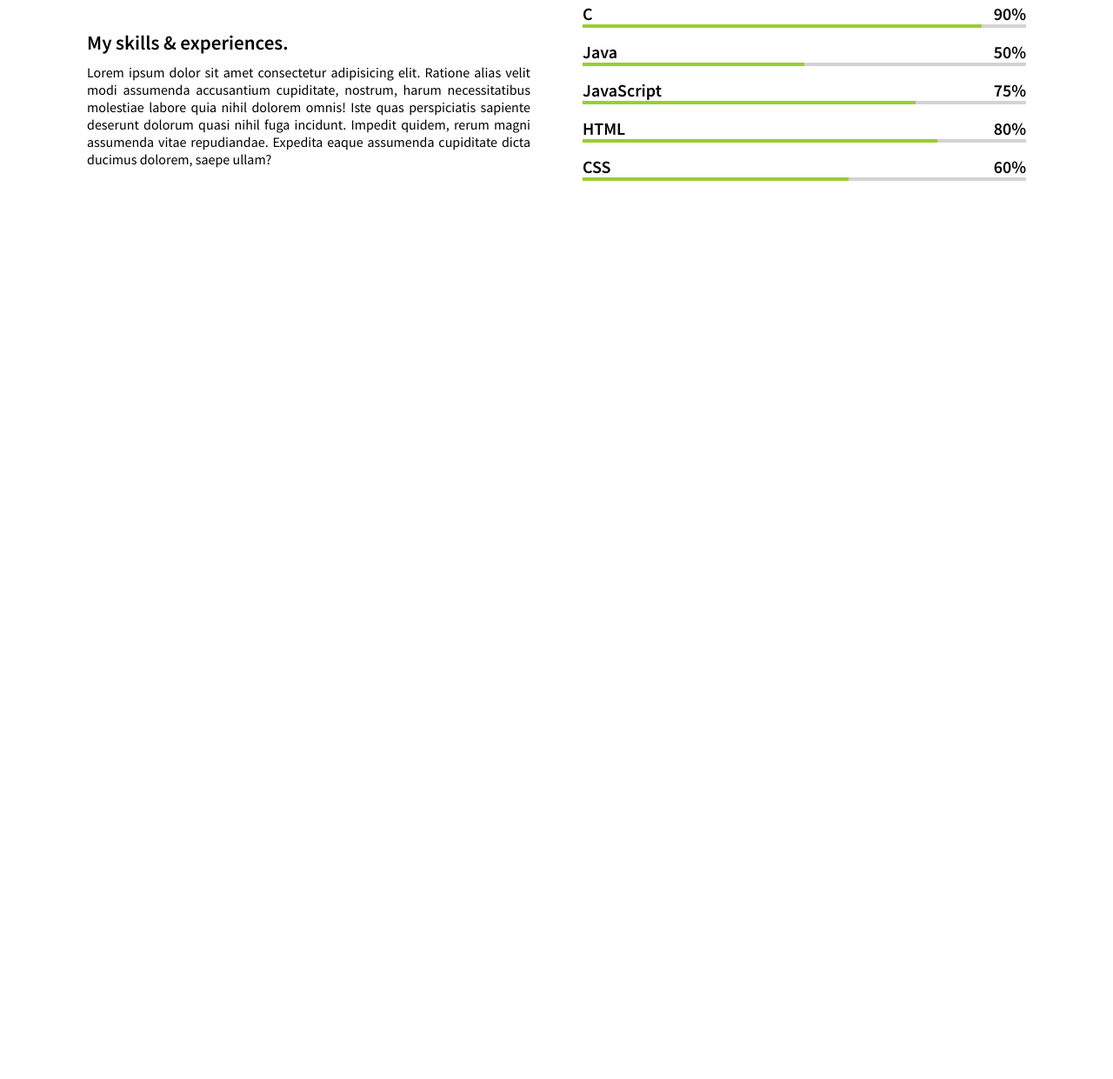
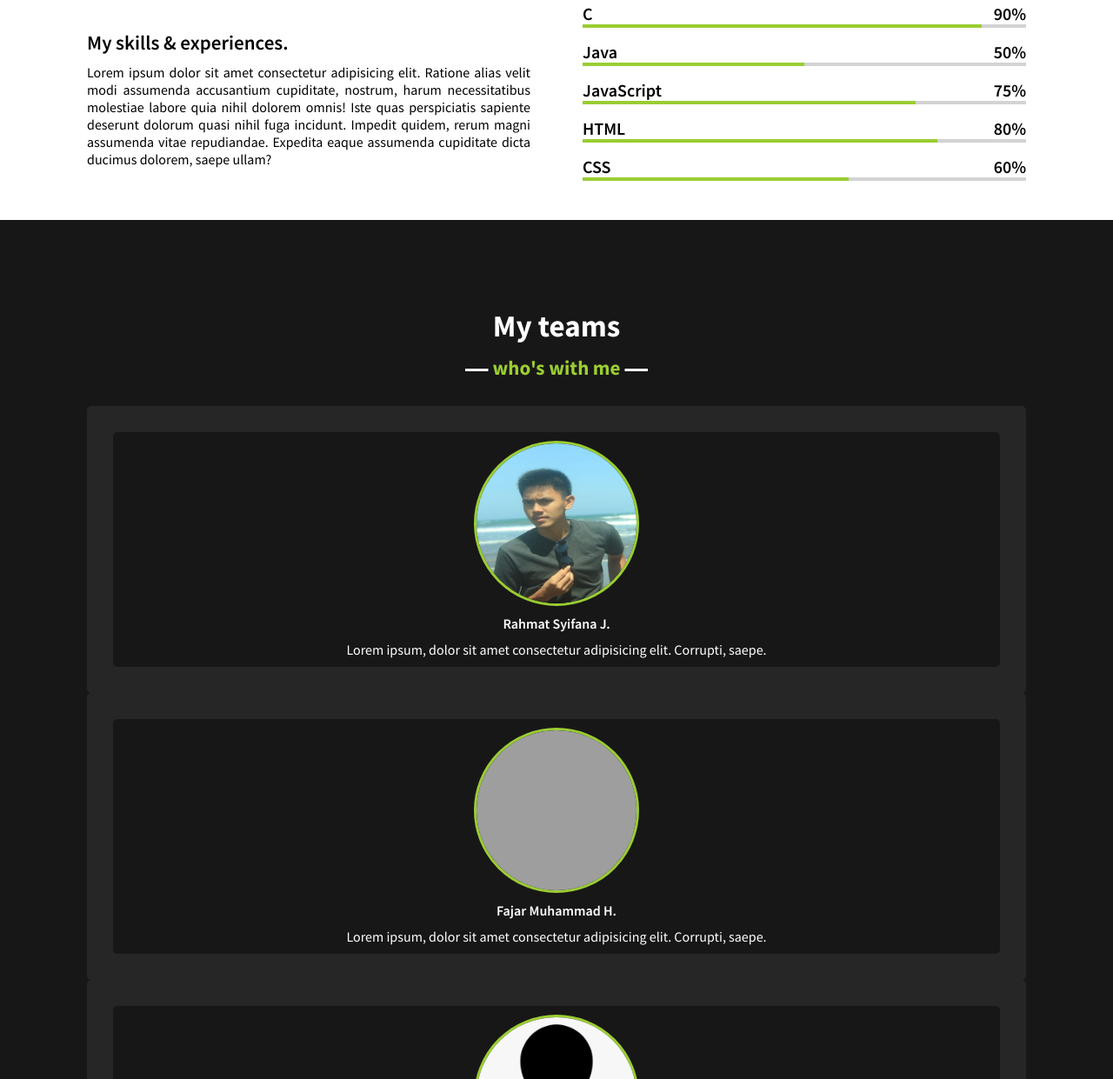
Before and after one commit to rahmatsyifana12/hci-project, a plain HTML site: page portfolio.html in a window 1280 px wide. Shown: the part 1559-2800 px from the top of the page at 87% size. Before the commit the page ends 1882 px from the top, so only its background shows below. Drawn offline with nearby package versions, Linux system fonts and the light colour scheme; grey boxes are pictures that could not be loaded; a web font is replaced by a local one.

Commit message:
updating portfolio

```diff
--- a/portfolio-style.css
+++ b/portfolio-style.css
@@ -14,7 +14,7 @@
     margin: auto;
 }
 
-.aboutme, .skills {
+.aboutme, .skills, .my-teams {
     font-family: 'Source Sans Pro', sans-serif;
 }
 
@@ -56,6 +56,7 @@
 
 .navbar .menu li a:hover {
     color: yellowgreen;
+    transition: color 0.4s ease;
 }
 
 .navbar.stay .menu li a:hover {
@@ -125,7 +126,7 @@
 /* about me styling */
 .aboutme {
     padding-top: 100px;
-    padding-bottom: 100px;
+    padding-bottom: 30px;
 }
 
 .title {
@@ -133,20 +134,32 @@
     font-family: 'Source Sans Pro', sans-serif;
     font-size: 35px;
     font-weight: 700;
-    margin-bottom: 60px;
-    padding-bottom: 10px;
+    margin-bottom: 40px;
+    padding-bottom: 30px;
     position: relative;
 }
 
 .title::before {
     content: "";
     position: absolute;
-    width: 190px;
+    width: 210px;
     left: 50%;
     height: 3px;
     background-color: #000000;
     transform: translateX(-50%);
     bottom: 0;
+}
+
+.title::after {
+    content: "who am i";
+    position: absolute;
+    bottom: -15px;
+    left: 50%;
+    font-size: 23px;
+    color: yellowgreen;
+    padding: 5px;
+    background-color: white;
+    transform: translateX(-50%);
 }
 
 .aboutme-content, .skills-content {
@@ -204,7 +217,8 @@
 /* skills styling */
 
 .skills {
-    padding-bottom: 100px;
+    padding-top: 70px;
+    padding-bottom: 30px;
 }
 
 .skills-content .left .top {
@@ -271,6 +285,79 @@
     width: 60%;
 }
 
+.skills .title::after {
+    content: "what can i do";
+}
+
+/* my teams styling */
+.my-teams {
+    padding-top: 100px;
+    padding-bottom: 30px;
+    background-color:rgb(24, 23, 23);
+    color: white;
+}
+
+.my-teams .title::before {
+    background-color: white;
+}
+
+.my-teams .title::after {
+    content: "who's with me";
+    background-color:rgb(24, 23, 23);
+}
+
+.card img {
+    width: 190px;
+    height: 190px;
+    border: 3px solid yellowgreen;
+    border-radius: 50%;
+    transition: all 0.4s ease;
+}
+
+.container .card {
+    background-color: rgb(39, 38, 38);
+    padding: 30px 30px;
+    border-radius: 5px;
+}
+
+.container .card .box {
+    display: flex;
+    align-items: center;
+    justify-content: center;
+    flex-direction: column;
+    background-color:rgb(24, 23, 23);
+    padding: 10px 0;
+    border-radius: 5px;
+    transition: all 0.4s ease;
+}
+
+.container .card .box .name {
+    padding: 10px 0;
+    font-weight: 600;
+}
+
+.container .card .box:hover {
+    transform: scale(1.02);
+    background-color: yellowgreen;
+    transition: all 0.4s ease;
+}
+
+
+.container .card .box:hover img {
+    border-color: green;
+    transition: all 0.4s ease;
+}
+
+/* contact styling */
+.contact {
+    padding-top: 100px;
+    padding-bottom: 30px;
+}
+
+.contact .title::after {
+    content: "get in touch";
+}
+
 /* interaktif styling  */
 
 @media (max-width: 1000px) {
@@ -324,7 +411,6 @@
 @media (max-width: 900px) {
     .home #home-content .part-1 {
         font-size: 30px;
-        font-weight: 600;
     }
 
     .home #home-content .part-2 {
@@ -344,6 +430,7 @@
     .aboutme-content .col-left {
         width: 300px;
         margin: 0 auto;
+        padding-bottom: 12px;
     }
 
     .aboutme-content .col-right {
--- a/portfolio.html
+++ b/portfolio.html
@@ -27,7 +27,7 @@
         <div class="home">
             <div class="max-width">
                 <div id="home-content">
-                    <div class="part-1">Hi everybody,</div><br>
+                    <div class="part-1">Welcome,</div><br>
                     <div class="part-2">My name is</div>
                     <div class="part-3">Rahmat Syifana Jaelani</div>
                     <div class="part-4">I am a <span>Programmer</span></div>
@@ -97,6 +97,46 @@
                 </div>
             </div>
         </div>
+        <div class="my-teams">
+            <div class="max-width">
+                <div class="title">My teams</div>
+                <div class="container">
+                    <div class="card">
+                        <div class="box">
+                            <img src="img/about-me.PNG" alt="">
+                            <div class="name">Rahmat Syifana J.</div>
+                            <p>Lorem ipsum, dolor sit amet consectetur adipisicing elit. Corrupti, saepe.</p>
+                        </div>
+                    </div>
+                    <div class="card">
+                        <div class="box">
+                            <img src="img/team-1.jpg" alt="">
+                            <div class="name">Fajar Muhammad H.</div>
+                            <p>Lorem ipsum, dolor sit amet consectetur adipisicing elit. Corrupti, saepe.</p>
+                        </div>
+                    </div>
+                    <div class="card">
+                        <div class="box">
+                            <img src="img/team-example.png" alt="">
+                            <div class="name">Reyhan Willy T.</div>
+                            <p>Lorem ipsum, dolor sit amet consectetur adipisicing elit. Corrupti, saepe.</p>
+                        </div>
+                    </div>
+                    <div class="card">
+                        <div class="box">
+                            <img src="img/team-example.png" alt="">
+                            <div class="name">Julian Alifirman W.</div>
+                            <p>Lorem ipsum, dolor sit amet consectetur adipisicing elit. Corrupti, saepe.</p>
+                        </div>
+                    </div>
+                </div>
+            </div>
+        </div>
+        <div class="contact">
+            <div class="max-width">
+                <div class="title">Contact me</div>
+            </div>
+        </div>
 
         <script src="portfolio-script.js"></script>
     </body>
```
Also changed, not shown: portfolio-script.js (+8 -0 lines), img/team-example.png (added), 1 other file.
